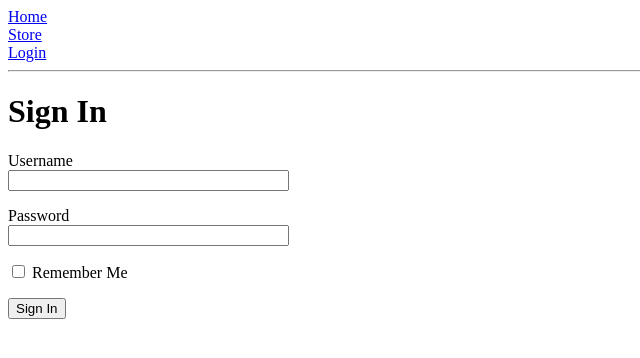
After one commit to JROremus/week3, a Flask app: page /login in a window 1280 px wide. The commit adds this page. Shown: the top 358 px of the page, without its empty margins (0-640 px from the left). Run offline with Flask 2, Linux system fonts and the light colour scheme.

Commit message:
Created a log in form and a log in page . Also created a hyperlink for the page on the index.

```diff
--- /dev/null
+++ b/forms.py
@@ -0,0 +1,11 @@
+from flask_wtf import FlaskForm
+
+from wtforms import StringField, PasswordField, BooleanField, SubmitField
+from wtforms.validators import DataRequired
+
+
+class LoginForm(FlaskForm):
+   username = StringField('Username')
+   password = PasswordField('Password')
+   remember_me = BooleanField('Remember Me')
+   submit = SubmitField('Sign In')
--- a/hello.py
+++ b/hello.py
@@ -1,6 +1,10 @@
 from flask import Flask, render_template
 
+from forms import LoginForm
+
 app = Flask(__name__)
+
+app.config['SECRET_KEY'] = 'onlyjames'
 
 @app.route('/')
 @app.route('/index')
@@ -47,5 +51,9 @@ def store():
 
     return render_template('store.html', items=items)
 
+@app.route('/login' , methods=['Get' , 'Post'])
+def login():
+    form = LoginForm()
+    return render_template('login.html', title='Sign In', form=form)
 
 app.run()
--- a/templates/base.html
+++ b/templates/base.html
@@ -11,6 +11,7 @@
    <body>
         <div><a href="/index">Home</a></div>
         <div><a href="/store">Store</a></div>
+        <div><a href="/login">Login</a></div>
         <hr>
         {% block content %}{% endblock %}
    </body>
--- /dev/null
+++ b/templates/login.html
@@ -0,0 +1,18 @@
+{% extends "base.html" %}
+
+{% block content %}
+   <h1>Sign In</h1>
+   <form action="" method="post">
+       {{ form.hidden_tag() }}
+       <p>
+           {{ form.username.label }}<br>
+           {{ form.username(size=32) }}
+       </p>
+       <p>
+           {{ form.password.label }}<br>
+           {{ form.password(size=32) }}
+       </p>
+       <p>{{ form.remember_me() }} {{ form.remember_me.label }}</p>
+       <p>{{ form.submit() }}</p>
+   </form>
+{% endblock %}
```
